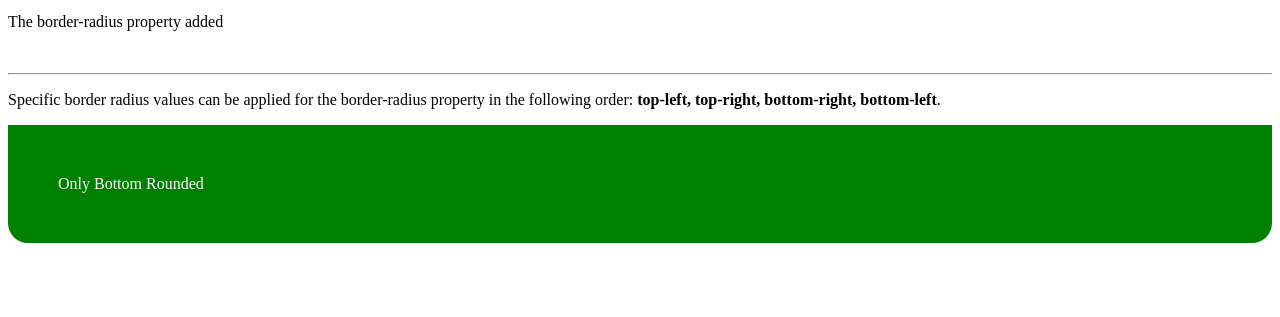
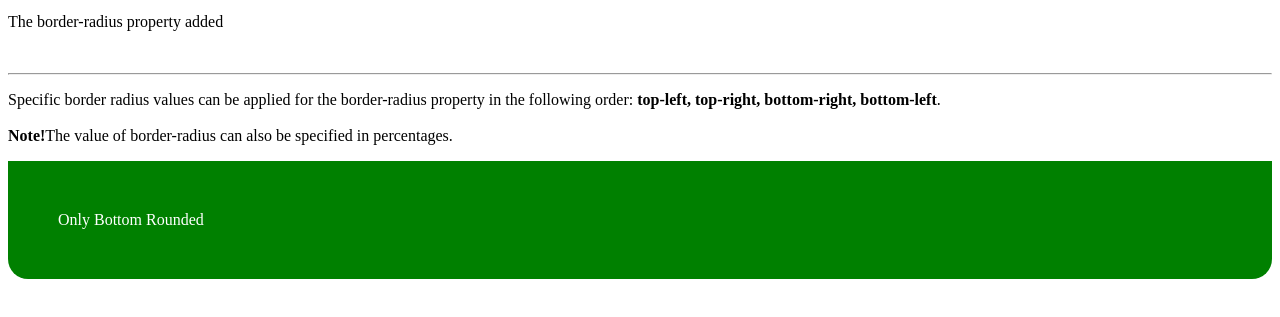
Before and after one commit to jamintowebdev/css-vendor-prefixes, a plain HTML site: page index.html in a window 1280 px wide. Shown: the part 155-472 px from the top of the page. Drawn offline with Linux system fonts and the light colour scheme.

```diff
--- a/index.html
+++ b/index.html
@@ -16,7 +16,8 @@
     <br>
     <hr>
 
-    <p>Specific border radius values can be applied for the border-radius property in the following order: <b>top-left, top-right, bottom-right, bottom-left</b>.</p>
+    <p>Specific border radius values can be applied for the border-radius property in the following order: <b>top-left, top-right, bottom-right, bottom-left</b>.<br> <br>
+    <b>Note!</b>The value of border-radius can also be specified in percentages.</p>
 
     <div class="only-bottom-rounded">
         Only Bottom Rounded
```
